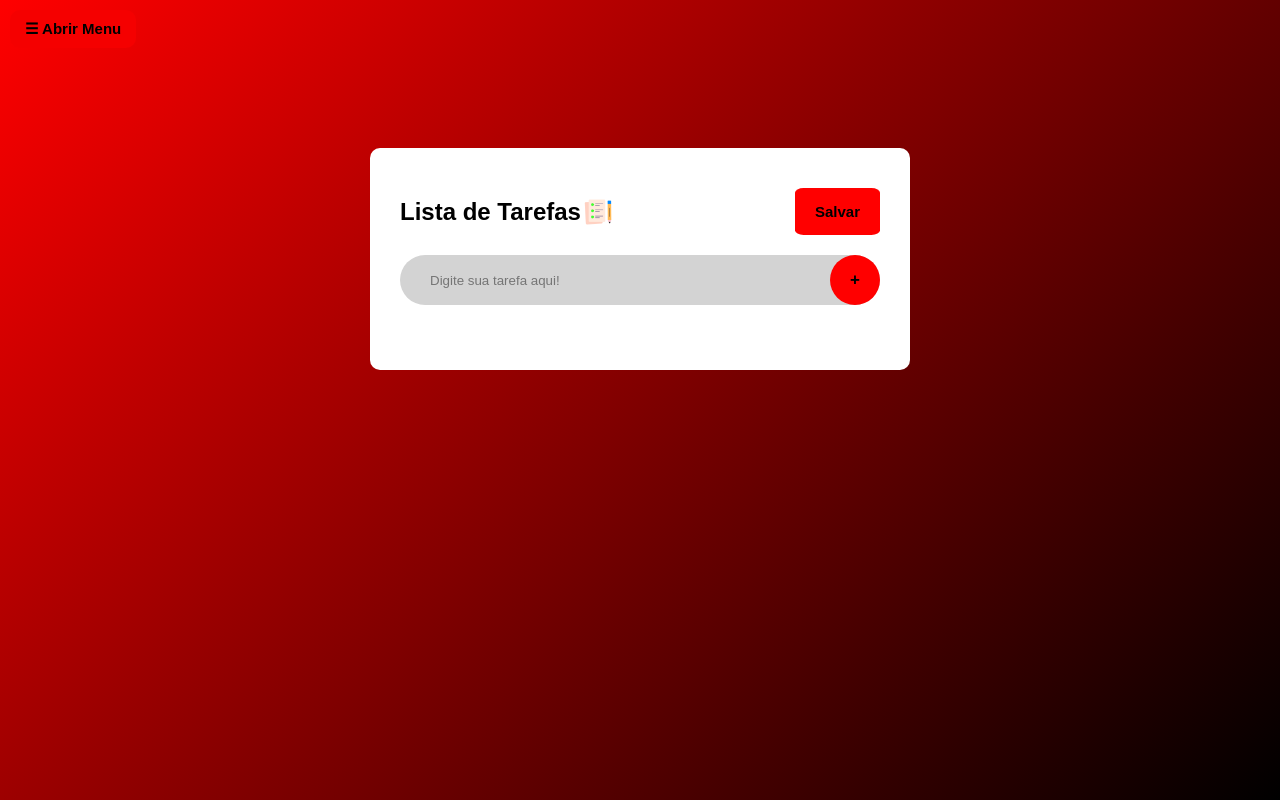
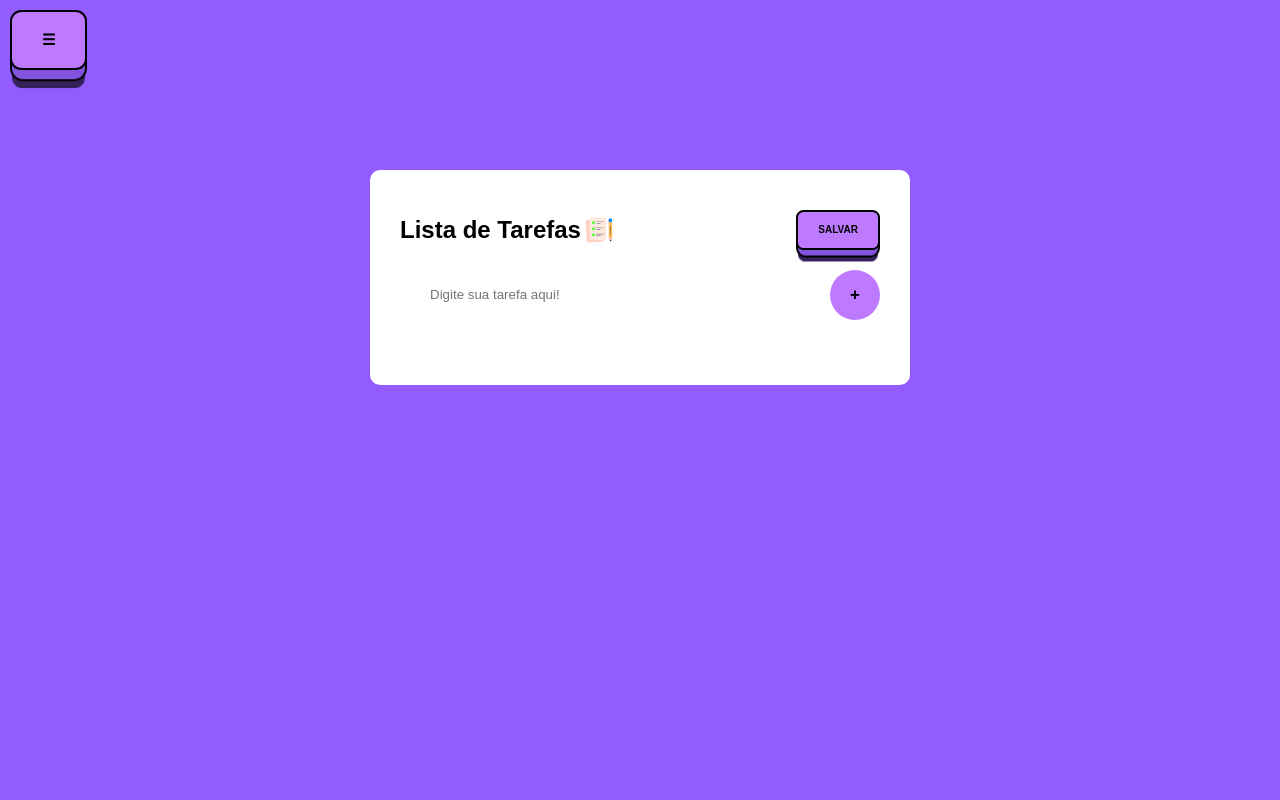
Before and after one commit to onotory/bananacomovo, a plain HTML site: page List/index.html in a window 1280 px wide. Drawn offline with Linux system fonts and the light colour scheme.

Commit message:
Add files via upload

```diff
--- a/List/index.html
+++ b/List/index.html
@@ -7,12 +7,12 @@
 </head>
 <body>
     <div id="sidebar" class="sidebar">
-        <a href="javascript:void(0)" id="closebtn" onclick="CloseNav()">&times;</a>
+        <a href="#" id="closebtn" onclick= "CloseNav()">&times;</a>
         <a href="#">Início</a>
         <a href="#">Configurações</a>
     </div>
     <div class="container">
-            <button class="openbtn" onclick="openNav()">☰ Abrir Menu </button>
+        <button class="openbtn" onclick="openNav()">☰ </button>
     <div class="todo-app">
         <h2>Lista de Tarefas <img src="images/icon.png"><button class="saveButton">Salvar </button></h2>
     <div class="row">
--- a/List/script.js
+++ b/List/script.js
@@ -50,17 +50,10 @@ document.addEventListener('DOMContentLoaded', (Event) => {
     }
 })
 
-    /* Abrir/fechar menu */
+let scrollPosition = 0;
 
-function openNav(open){
-    document.getElementById("sidebar").style.width = "250px";
-    document.getElementById("main").style.marginLeft = "250px";
-    document.body.style.backgroundColor = "rgba(0,0,0,0.4)";
+function openNav(){
+    scrollPosition = window.scrollY;
+    document.getElementById("sidebar").style.width = "0";
+    window.scrollTo(0, scrollPosition);
 }
-
-function closeNav(){
-    document.getElementById("sidebar").style.width = "0";
-    document.getElementById("main").style.marginLeft = "0";
-    document.body.style.background = "white";
-    document.getElementById('openButton').style.display ='block';
-}
--- a/List/style.css
+++ b/List/style.css
@@ -5,7 +5,82 @@
     box-sizing: border-box;
 }
 
-/* Barra lateral do Menu */
+
+.openbtn:hover{
+    outline: none;
+    cursor: pointer;
+    border-radius: 5px;;
+}
+
+.openbtn {
+    position: relative;
+    display: inline-block;
+    cursor: pointer;
+    outline: none;
+    border: 0;
+    vertical-align: middle;
+    text-decoration: none;
+    font-family: inherit;
+    font-size: 15px;
+   }
+
+    .openbtn {
+    font-weight: 600;
+    color: black;
+    text-transform: uppercase;
+    padding: 1.25em 2em;
+    background: rgb(189, 122, 255)    ;
+    border: 2px solid black;
+    border-radius: 0.75em;
+    -webkit-transform-style: preserve-3d;
+    transform-style: preserve-3d;
+    -webkit-transition: background 150ms cubic-bezier(0, 0, 0.58, 1), -webkit-transform 150ms cubic-bezier(0, 0, 0.58, 1);
+    transition: transform 150ms cubic-bezier(0, 0, 0.58, 1), background 150ms cubic-bezier(0, 0, 0.58, 1), -webkit-transform 150ms cubic-bezier(0, 0, 0.58, 1);
+   }
+
+   .openbtn::before {
+    position: absolute;
+    content: '';
+    width: 100%;
+    height: 100%;
+    top: 0;
+    left: 0;
+    right: 0;
+    bottom: 0;
+    background: #8254de;
+    border-radius: inherit;
+    -webkit-box-shadow: 0 0 0 2px green, 0 0.625em 0 0 green;
+    box-shadow: 0 0 0 2px black, 0 0.625em 0 0 #342259;
+    -webkit-transform: translate3d(0, 0.75em, -1em);
+    transform: translate3d(0, 0.75em, -1em);
+    transition: transform 150ms cubic-bezier(0, 0, 0.58, 1), box-shadow 150ms cubic-bezier(0, 0, 0.58, 1), -webkit-transform 150ms cubic-bezier(0, 0, 0.58, 1), -webkit-box-shadow 150ms cubic-bezier(0, 0, 0.58, 1);
+   }
+
+   button.openbtn:hover {
+    background: white;
+    -webkit-transform: translate(0, 0.25em);
+    transform: translate(0, 0.25em);
+   }
+
+   button.openbtn:hover::before {
+    -webkit-box-shadow: 0 0 0 2px green, 0 0.5em 0 0 green;
+    box-shadow: 0 0 0 2px black, 0 0.5em 0 0 #342259;
+    -webkit-transform: translate3d(0, 0.5em, -1em);
+    transform: translate3d(0, 0.5em, -1em);
+   }
+
+   button.openbtn:active {
+    background: white;
+    -webkit-transform: translate(0em, 0.75em);
+    transform: translate(0em, 0.75em);
+   }
+
+   button.openbtn:active::before {
+    -webkit-box-shadow: 0 0 0 2px green, 0 0 green;
+    box-shadow: 0 0 0 2px black, 0 0 black;
+    -webkit-transform: translate3d(0, 0, -1em);
+    transform: translate3d(0, 0, -1em);
+   }
 
 .sidebar{
     height: 100%;
@@ -24,16 +99,12 @@
     padding: 8px 8px 8px 32px;
     text-decoration: none;
     font-size: 25px;
-    color: white;
+    color: #818181;
     display: block;
     transition: 0.3s;
 }
 
-.sidebar a:hover{
-    color: red;
-}
-
-.sidebar #closebtn{
+#closebtn{
     position: absolute;
     top: 0;
     right: 25px;
@@ -41,38 +112,10 @@
     margin-left: 50px;
 }
 
-.openbtn{
-    border: none;
-    outline: none;
-    padding: 10px 15px;
-    font-size: 15px;
-    font-weight: bold;
-    cursor: pointer;
-    border-radius: 10px;
-    background-color: rgb(245, 0, 0);
-}
-
-.openbtn:hover{
-    border: none;
-    outline: none;
-    padding: 10px 15px;
-    font-size: 15px;
-    font-weight: bold;
-    cursor: pointer;
-    border-radius: 10px;
-    background-color: rgb(0, 0, 0);
-    color:white;
-}
-
-#main {
-    transition: margin-left .5s;
-    padding: 16px;
-}
-
 .container{
     width: 100%;
     min-height: 100vh;
-    background: linear-gradient(135deg, red, black);
+    background: #925cff;
     padding: 10px;
 }
 
@@ -102,11 +145,12 @@
     display: flex;
     align-items: center;
     justify-content: space-between;
-    background: lightgray ;
     border-radius: 30px;
     padding-left: 20px;
     margin-bottom: 25px;
-} input{
+}
+
+input{
     flex: 1;
     border: none;
     outline: none;
@@ -114,36 +158,105 @@
     padding: 10px;
 }
 
-    /* Botão de Save */
+    /* Botão de salvar tarefas */
 
 .saveButton{
-    border: none;
+    border-color: black;
     outline: none;
     padding: 15px 20px;
     font-size: 15px;
     font-weight: bold;
     cursor: pointer;
     border-radius: 10%;
-    background-color: red;
+    background-color: rgb(189, 122, 255);
     float: right;
 }
 
 .saveButton:hover{
-    background-color: black;
-    color: white;
+    outline: none;
+    cursor: pointer;
+    border-radius: 5px;
 }
 
-    /* Botão de adicionar tarefa */
+.saveButton {
+    position: relative;
+    display: inline-block;
+    cursor: pointer;
+    outline: none;
+    border: 0;
+    vertical-align: middle;
+    text-decoration: none;
+    font-family: inherit;
+    font-size: 10px;
+}
+
+.saveButton{
+    font-weight: 600;
+    color: black;
+    text-transform: uppercase;
+    padding: 1.25em 2em;
+    background: rgb(189, 122, 255)    ;
+    border: 2px solid black;
+    border-radius: 0.75em;
+    -webkit-transform-style: preserve-3d;
+    transform-style: preserve-3d;
+    -webkit-transition: background 150ms cubic-bezier(0, 0, 0.58, 1), -webkit-transform 150ms cubic-bezier(0, 0, 0.58, 1);
+    transition: transform 150ms cubic-bezier(0, 0, 0.58, 1), background 150ms cubic-bezier(0, 0, 0.58, 1), -webkit-transform 150ms cubic-bezier(0, 0, 0.58, 1);
+}
+
+.saveButton::before{
+    position: absolute;
+    content: '';
+    width: 100%;
+    height: 100%;
+    top: 0;
+    left: 0;
+    right: 0;
+    bottom: 0;
+    background: #8254de;
+    border-radius: inherit;
+    -webkit-box-shadow: 0 0 0 2px green, 0 0.625em 0 0 green;
+    box-shadow: 0 0 0 2px black, 0 0.625em 0 0 #342259;
+    -webkit-transform: translate3d(0, 0.75em, -1em);
+    transform: translate3d(0, 0.75em, -1em);
+    transition: transform 150ms cubic-bezier(0, 0, 0.58, 1), box-shadow 150ms cubic-bezier(0, 0, 0.58, 1), -webkit-transform 150ms cubic-bezier(0, 0, 0.58, 1), -webkit-box-shadow 150ms cubic-bezier(0, 0, 0.58, 1);
+}
+
+button.saveButton:hover{
+    background: white;
+    -webkit-transform: translate(0, 0.25em);
+    transform: translate(0, 0.25em);
+}
+
+button.saveButton:hover::before{
+    -webkit-box-shadow: 0 0 0 2px green, 0 0.5em 0 0 green;
+    box-shadow: 0 0 0 2px black, 0 0.5em 0 0 #342259;
+    -webkit-transform: translate3d(0, 0.5em, -1em);
+    transform: translate3d(0, 0.5em, -1em);
+}
+
+    button.saveButton:active{
+    background: white;
+    -webkit-transform: translate(0em, 0.75em);
+    transform: translate(0em, 0.75em);
+}
+
+button.saveButton:active::before{
+    -webkit-box-shadow: 0 0 0 2px green, 0 0 green;
+    box-shadow: 0 0 0 2px black, 0 0 black;
+    -webkit-transform: translate3d(0, 0, -1em);
+    transform: translate3d(0, 0, -1em);
+}
 
 .addButton{
     border: none;
     outline: none;
     padding: 15px 20px;
+    font-weight: bold;
     font-size: 17px;
-    font-weight: bold;
     cursor: pointer;
     border-radius: 100%;
-    background-color: red;
+    background-color: rgb(189, 122, 255);
 }
 
 .addButton:hover{
@@ -154,8 +267,8 @@
     font-weight: bold;
     cursor: pointer;
     border-radius: 100%;
-    background-color: black;
-    color:white;
+    background-color: white;
+    color: rgb(189, 122, 255);
 }
 
     /* Lista de Tarefas */
```
Lines whose indentation alone changed are shown as unchanged.
